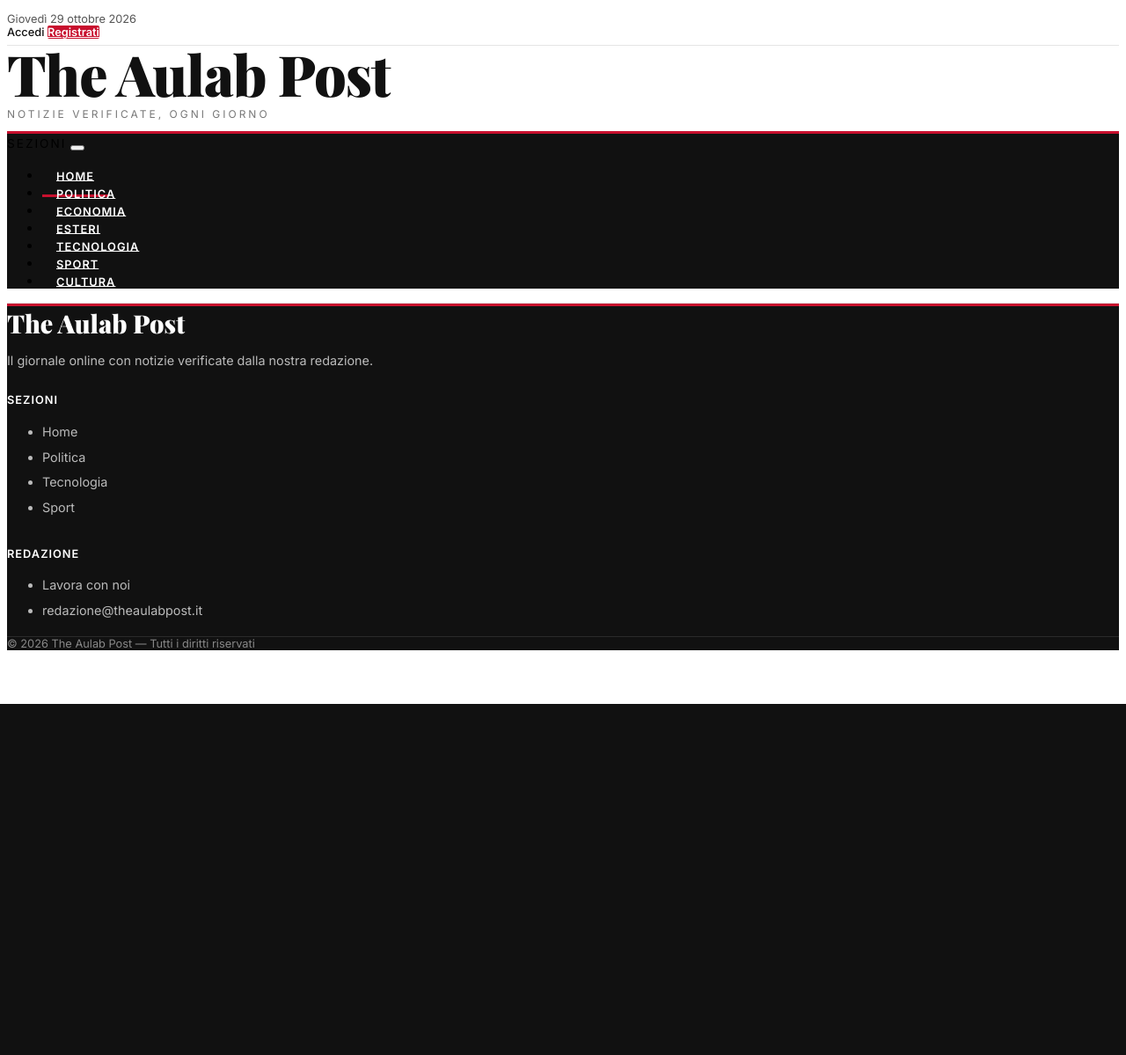
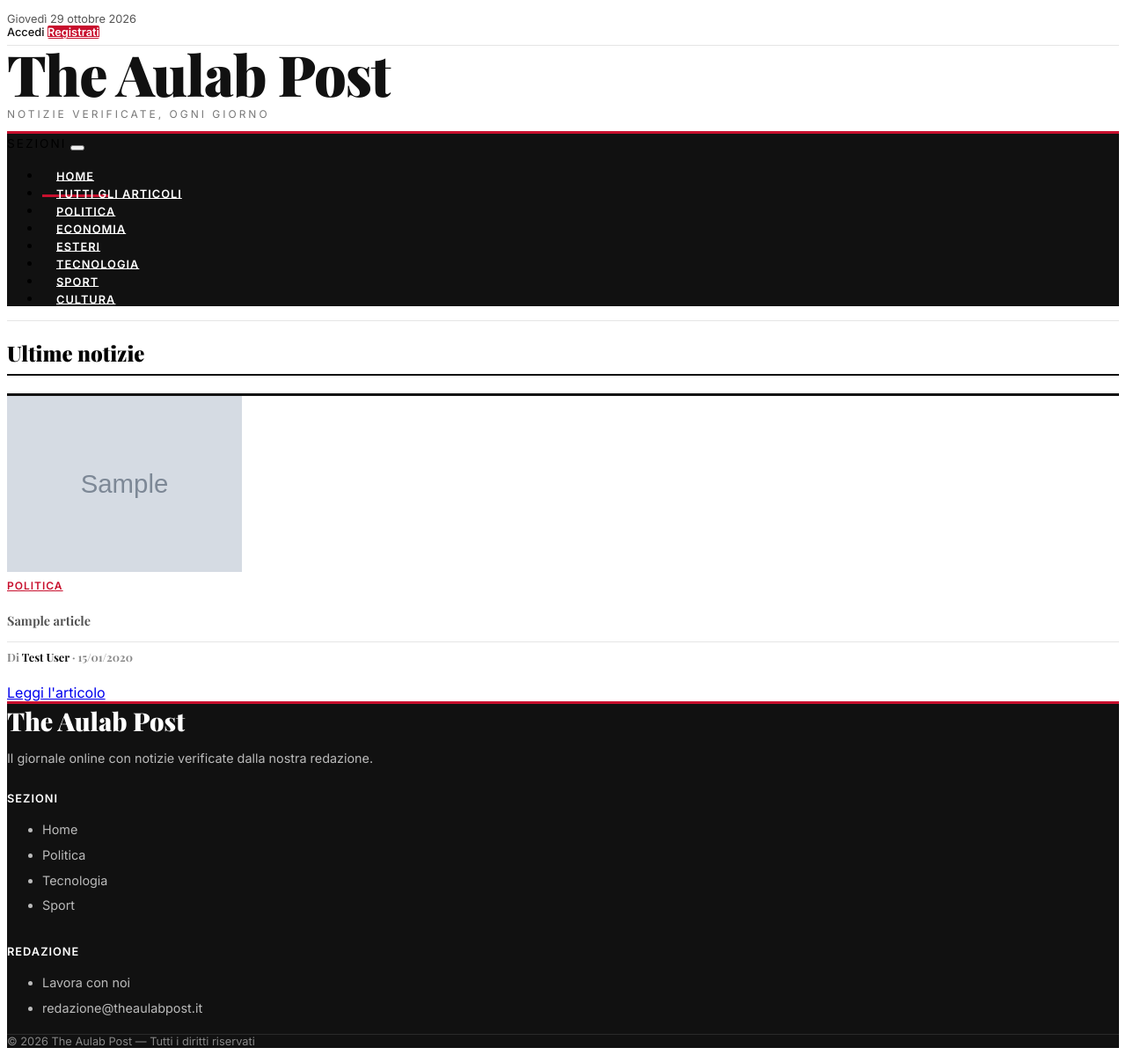
Before and after one commit to Hackademy-Part-Time-82/aulab_post_simone_pecchi, a Laravel app: page / in a window 1280 px wide. Shown: the whole page at 88% size. Before the commit the page ends 800 px from the top, so only its background shows below. Run offline with Laravel 12, Linux system fonts and the light colour scheme; data comes from the database, SQL or seed files in the repository; tables that the repository leaves empty hold one stand-in row (values such as "Sample post"); grey boxes marked "Sample" are stand-in pictures; style sheets or scripts are compiled from the project's sources; parts of the project's set-up code (start-up, migrations or seed data) failed here and were passed over.

Commit message:
user story 2 COMPLETATA

```diff
--- a/app/Http/Controllers/PublicController.php
+++ b/app/Http/Controllers/PublicController.php
@@ -3,10 +3,12 @@
 namespace App\Http\Controllers;
 
 use Illuminate\Http\Request;
+use App\Models\Article;
 
 class PublicController extends Controller
 {
     function homepage() {
-    return view('welcome');
+        $articles = Article::orderBy("created_at", "desc")->take(4)->get();
+    return view('welcome', compact("articles"));
 }
 }
--- a/app/Models/User.php
+++ b/app/Models/User.php
@@ -29,4 +29,9 @@ class User extends Authenticatable
             'password' => 'hashed',
         ];
     }
+
+    public function articles()
+{
+    return $this->hasMany(Article::class);
 }
+}
--- a/resources/css/style.css
+++ b/resources/css/style.css
@@ -167,3 +167,67 @@ body {
     font-weight: 600;
     text-decoration: none;
 }
+
+
+
+/* ---------- CARD ARTICOLI ---------- */
+
+.article-card {
+    border: none;
+    border-radius: 0;
+    border-top: 3px solid var(--post-dark);
+    transition: transform 0.2s, box-shadow 0.2s;
+}
+
+.article-card:hover {
+    transform: translateY(-4px);
+    box-shadow: 0 8px 20px rgba(0, 0, 0, 0.08);
+}
+
+.article-card-img {
+    height: 200px;
+    object-fit: cover;
+    border-radius: 0;
+}
+
+.article-card-category {
+    color: var(--post-red);
+    text-transform: uppercase;
+    font-size: 0.75rem;
+    font-weight: 700;
+    letter-spacing: 1px;
+}
+
+.article-card-title {
+    font-family: 'Playfair Display', serif;
+    font-weight: 700;
+    line-height: 1.25;
+}
+
+.article-card-title a {
+    color: var(--post-dark);
+    text-decoration: none;
+}
+
+.article-card-title a:hover {
+    color: var(--post-red);
+}
+
+.article-card-subtitle {
+    color: #555;
+    font-size: 0.9rem;
+}
+
+.article-card-meta {
+    font-size: 0.8rem;
+    color: #888;
+    border-top: 1px solid var(--post-border);
+    padding-top: 0.6rem;
+}
+
+.section-title {
+    font-family: 'Playfair Display', serif;
+    font-weight: 900;
+    border-bottom: 2px solid var(--post-dark);
+    padding-bottom: 0.5rem;
+}
--- /dev/null
+++ b/resources/views/components/c-article-card.blade.php
@@ -0,0 +1,29 @@
+@props(['article', 'showCategory' => true, 'showAuthor' => true])
+
+<div class="card article-card h-100">
+    <a href="{{ route('article.index', $article) }}">
+        <img src="{{ Storage::url($article->image) }}" class="card-img-top article-card-img" alt="{{ $article->title }}">
+    </a>
+
+    <div class="card-body d-flex flex-column">
+        @if ($showCategory)
+            <a href="{{ route('article.byCategory', $article->category) }}"
+                class="article-card-category text-decoration-none">
+                {{ $article->category->name }}
+            </a>
+        @endif
+
+        <h5 class="card-title article-card-title mt-2">
+
+            <p class="card-text article-card-subtitle">{{ $article->subtitle }}</p>
+
+            <div class="article-card-meta mt-auto">
+                @if ($showAuthor)
+                    Di <a href="{{ route('article.byUser', $article->user) }}"
+                        class="text-dark fw-bold text-decoration-none">{{ $article->user->name }}</a> ·
+                @endif
+                {{ $article->created_at->format('d/m/Y') }}
+            </div>
+    </div>
+    <a href="{{ route('article.show', $article) }}" class="btn btn-outline-dark btn-sm">Leggi l'articolo</a>
+</div>
--- a/resources/views/components/c-navbar.blade.php
+++ b/resources/views/components/c-navbar.blade.php
@@ -28,7 +28,7 @@
         </div>
     </div>
 
-    {{-- TESTATA: nome del giornale --}}
+    {{-- TESTATA --}}
     <div class="container text-center py-3 py-md-4">
         <a href="{{ route('homepage') }}" class="brand">The Aulab Post</a>
         <p class="brand-tagline mb-0">Notizie verificate, ogni giorno</p>
@@ -52,6 +52,7 @@
                            href="{{ route('homepage') }}">Home</a>
                     </li>
                     {{-- categorie fisse --}}
+                    <li class="nav-item"><a class="nav-link" href="{{ route("article.index") }}">tutti gli articoli</a></li>
                     <li class="nav-item"><a class="nav-link" href="#">Politica</a></li>
                     <li class="nav-item"><a class="nav-link" href="#">Economia</a></li>
                     <li class="nav-item"><a class="nav-link" href="#">Esteri</a></li>
--- a/resources/views/welcome.blade.php
+++ b/resources/views/welcome.blade.php
@@ -8,5 +8,19 @@
 
     @endif
 
+    <div class="container my-5">
+    <h2 class="section-title mb-4">Ultime notizie</h2>
+
+    <div class="row g-4">
+        @forelse ($articles as $article)
+            <div class="col-12 col-md-6 col-lg-3">
+                <x-c-article-card :article="$article" />
+            </div>
+        @empty
+            <p class="text-muted">Nessun articolo pubblicato.</p>
+        @endforelse
+    </div>
+</div>
+
 
 </x-c-layout>
--- a/routes/web.php
+++ b/routes/web.php
@@ -4,6 +4,11 @@ use App\Http\Controllers\ArticleController;
 use App\Http\Controllers\PublicController;
 use Illuminate\Support\Facades\Route;
 
+
 Route::get('/', [PublicController::class, "homepage"])->name("homepage");
 Route::get('/articles/create', [ArticleController::class, "create"])->name("article.create");
 Route::post('/articles/store', [ArticleController::class, "store"])->name("article.store");
+Route::get('/articles/index', [ArticleController::class, "index"])->name("article.index");
+Route::get('/articles/show{article}', [ArticleController::class, "show"])->name("article.show");
+Route::get('/articles/category{category}', [ArticleController::class, "byCategory"])->name("article.byCategory");
+Route::get('/articles/user/{user}', [ArticleController::class, 'byUser'])->name('article.byUser');
```
Also changed, not shown: app/Http/Controllers/ArticleController.php (+16 -2 lines), resources/views/article/by-category.blade.php (added, +22 -0 lines), resources/views/article/by-user.blade.php (added, +22 -0 lines), resources/views/article/index.blade.php (added, +18 -0 lines), resources/views/article/show.blade.php (added, +30 -0 lines).
